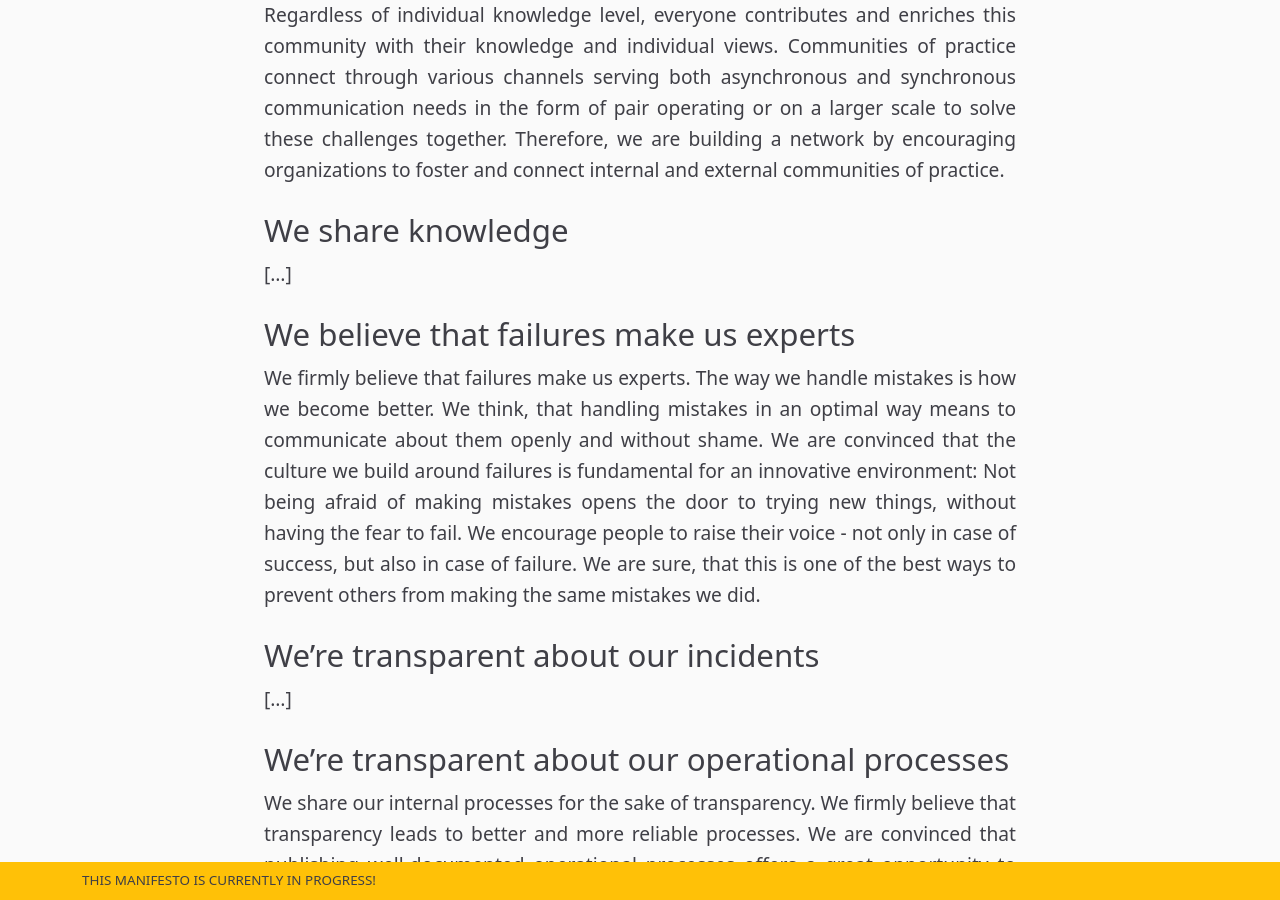
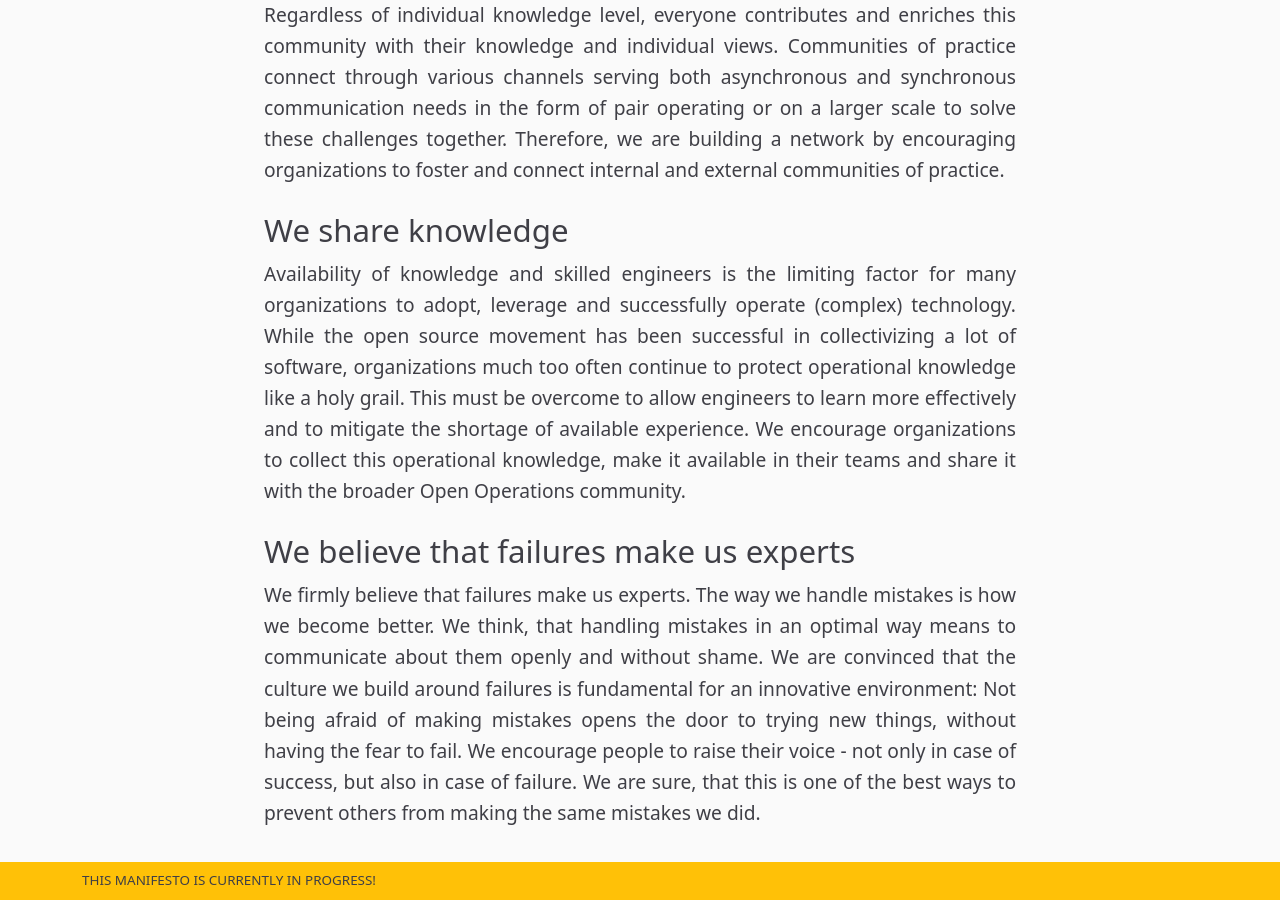
Before and after one commit to SovereignCloudStack/open-operations-manifesto, a Jekyll site: the page built from MANIFESTO.md, in a window 1280 px wide and 900 px high, scrolled down 675 px. Built offline with Jekyll 4.4.1, drawn with Linux system fonts in a browser that asks for light colours.

Commit message:
Add paragraph on sharing knowledge.
This is based on the discussion from 2022-10-21.

Signed-off-by: Kurt Garloff <kurt@garloff.de>

```diff
--- a/MANIFESTO.md
+++ b/MANIFESTO.md
@@ -11,7 +11,9 @@ The answer to this must be the collectivization of operational knowledge, just a
 From time to time, we can get mentally stuck and may need a sparring partner to think outside the box. Open Operations builds a community of practice to keep the barrier to entry low and create a thriving environment for comfortable exchange. Regardless of individual knowledge level, everyone contributes and enriches this community with their knowledge and individual views. Communities of practice connect through various channels serving both asynchronous and synchronous communication needs in the form of pair operating or on a larger scale to solve these challenges together. Therefore, we are building a network by encouraging organizations to foster and connect internal and external communities of practice.
 
 ## We share knowledge
-[...]
+Availability of knowledge and skilled engineers is the limiting factor for many organizations to adopt, leverage and successfully operate (complex) technology.
+While the open source movement has been successful in collectivizing a lot of software, organizations much too often continue to protect operational knowledge like a holy grail. This must be overcome to allow engineers to learn more effectively and to mitigate the shortage of available experience.
+We encourage organizations to collect this operational knowledge, make it available in their teams and share it with the broader Open Operations community.
 
 ## We believe that failures make us experts
 We firmly believe that failures make us experts. The way we handle mistakes is how we become better. We think, that handling mistakes in an optimal way means to communicate about them openly and without shame. We are convinced that the culture we build around failures is fundamental for an innovative environment: Not being afraid of making mistakes opens the door to trying new things, without having the fear to fail. We encourage people to raise their voice - not only in case of success, but also in case of failure. We are sure, that this is one of the best ways to prevent others from making the same mistakes we did.
--- a/_data/authors.yml
+++ b/_data/authors.yml
@@ -4,3 +4,4 @@
 - name: Cemil Degirmenci
 - name: Maximilian Wolfs
 - name: Ralf Heiringhoff
+- name: Kurt Garloff
```
